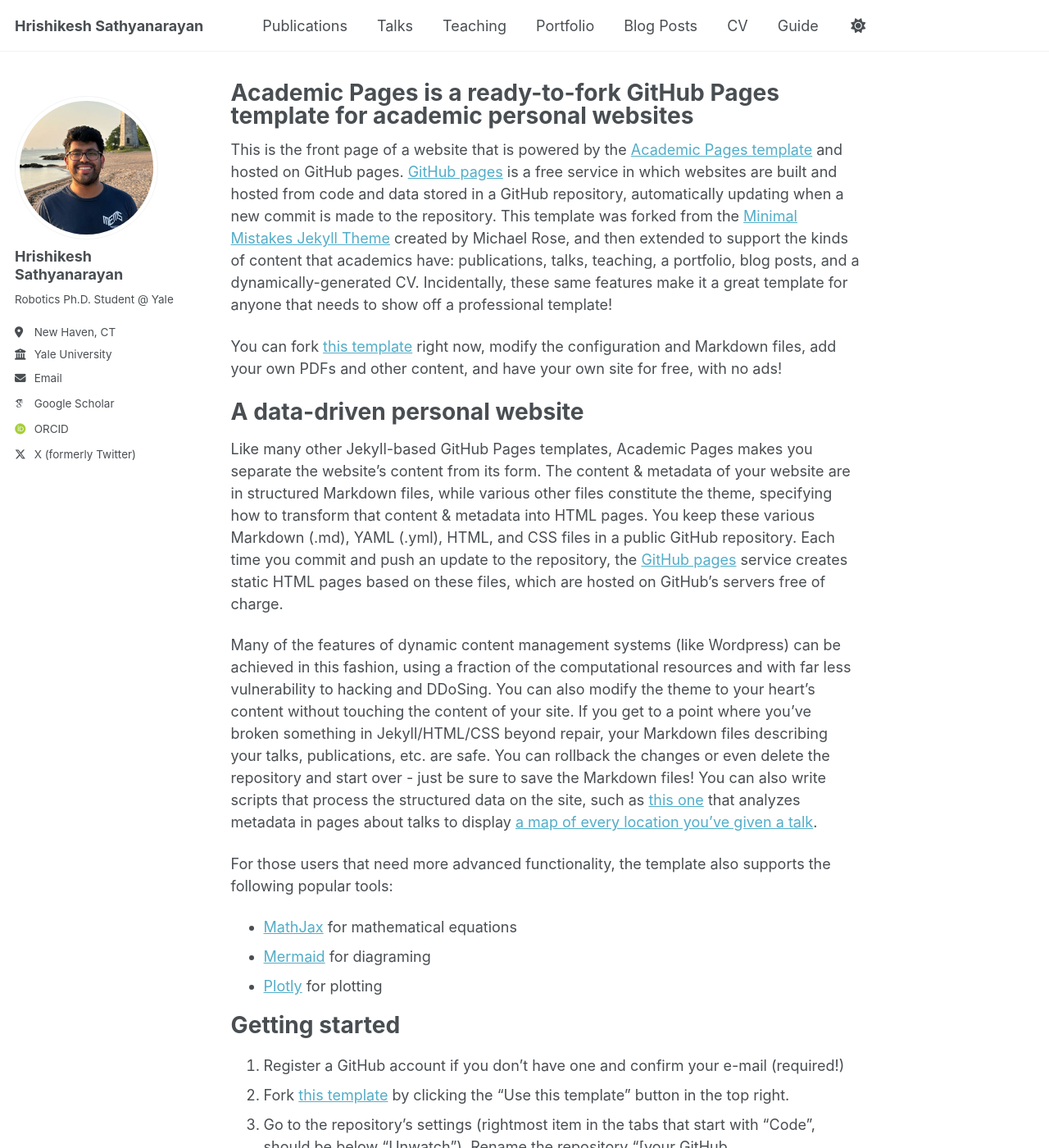
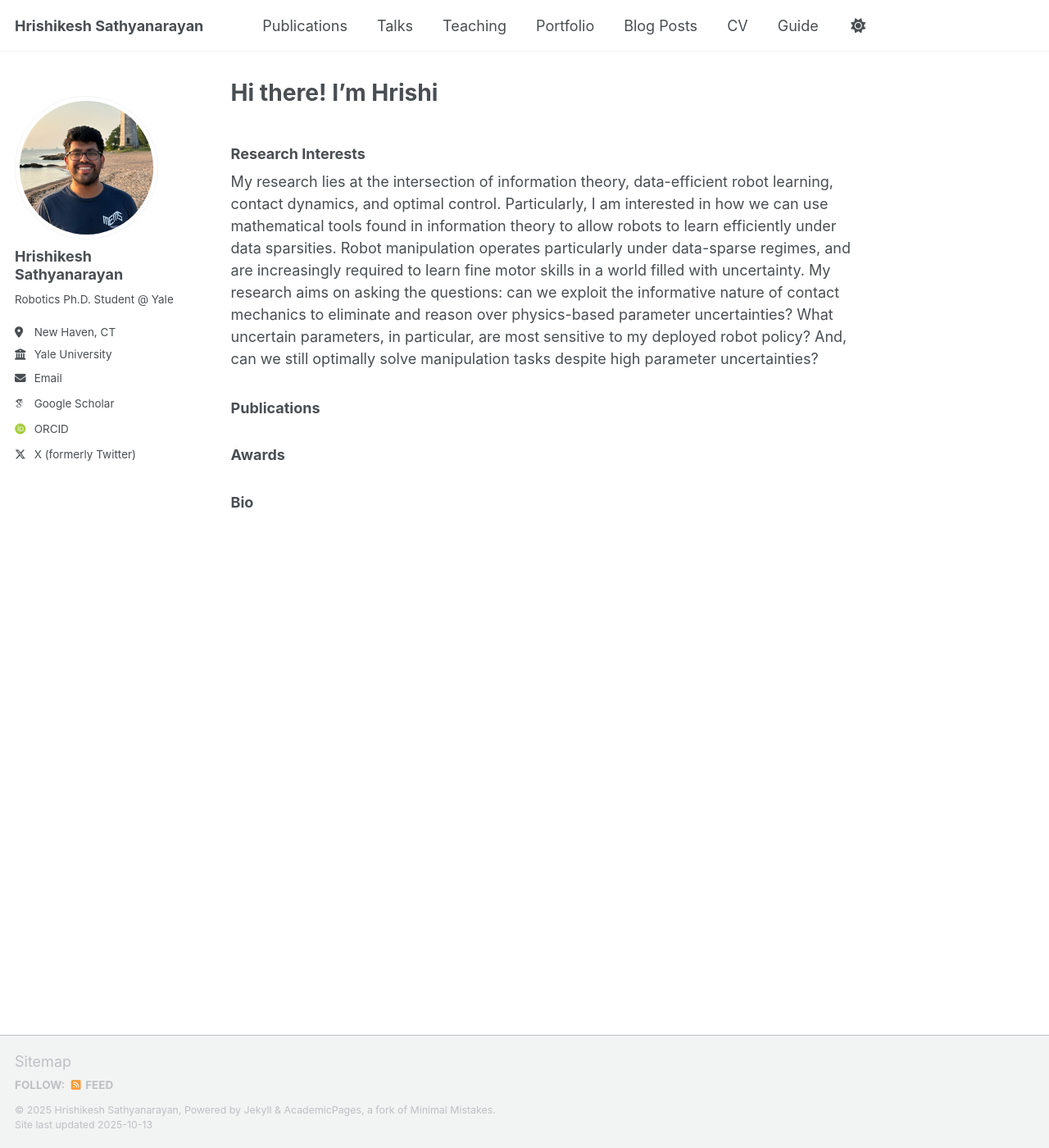
Before and after one commit to HrishiSathya/hrishi-sathya.github.io, a Jekyll site: the page built from _pages/about.md, in a window 1280 px wide and 1400 px high. Shown: the whole window at 82% size. Built offline with Jekyll 4.4.1, drawn with Linux system fonts in a browser that asks for light colours; some web fonts are replaced; a script that is not in the unit is left out; some of the changed text lies outside the part shown.

Commit message:
Update about.md

```diff
--- a/_pages/about.md
+++ b/_pages/about.md
@@ -1,12 +1,51 @@
 ---
 permalink: /
-title: "Academic Pages is a ready-to-fork GitHub Pages template for academic personal websites"
+title: "Hi there! I'm Hrishi"
 author_profile: true
 redirect_from:
   - /about/
   - /about.html
 ---
 
+### Research Interests
+
+My research lies at the intersection of information theory, data-efficient robot learning, contact dynamics, and optimal control.
+Particularly, I am interested in how we can use mathematical tools found in information theory to allow robots to learn efficiently under data sparsities.
+Robot manipulation operates particularly under data-sparse regimes, and are increasingly required to learn fine motor skills in a world filled with uncertainty.
+My research aims on asking the questions: can we exploit the informative nature of contact mechanics to eliminate and reason over physics-based parameter uncertainties?
+What uncertain parameters, in particular, are most sensitive to my deployed robot policy?
+And, can we still optimally solve manipulation tasks despite high parameter uncertainties?
+
+### Publications
+
+<div style="font-size:0.9em;">
+{% for post in site.publications reversed %}
+  {% unless post.selected == true%}
+    {% continue %}
+  {% endunless %}
+  <a href="{{post.paperurl}}">{{post.title}}</a> <p style="margin:-2px;">{{post.authors}}. <i>{{post.venue}}</i>,
+      <span style="color:#C41230"><b>{{post.award}}</b></span>
+    {{post.year}}.<br/></p ><p style="margin:10px;"></p>
+{% endfor %}
+</div>
+
+### Awards
+
+<div style="font-size:0.9em;">
+{% for post in site.awards reversed %}
+  {% unless post.selected == true%}
+    {% continue %}
+  {% endunless %}
+  <b>{{post.title}}</b>.
+  <a href="{{post.paperurl}}">{{post.papername}}</a> <i>{{post.venue}}</i>,
+    {{post.year}}.<br/><p style="margin:10px;"></p>
+{% endfor %}
+</div>
+
+### Bio
+
+
+<!--
 This is the front page of a website that is powered by the [Academic Pages template](https://github.com/academicpages/academicpages.github.io) and hosted on GitHub pages. [GitHub pages](https://pages.github.com) is a free service in which websites are built and hosted from code and data stored in a GitHub repository, automatically updating when a new commit is made to the repository. This template was forked from the [Minimal Mistakes Jekyll Theme](https://mmistakes.github.io/minimal-mistakes/) created by Michael Rose, and then extended to support the kinds of content that academics have: publications, talks, teaching, a portfolio, blog posts, and a dynamically-generated CV. Incidentally, these same features make it a great template for anyone that needs to show off a professional template!
 
  You can fork [this template](https://github.com/academicpages/academicpages.github.io) right now, modify the configuration and Markdown files, add your own PDFs and other content, and have your own site for free, with no ads!
@@ -53,4 +92,4 @@ Example: editing a Markdown file for a talk
 
 For more info
 ------
-More info about configuring Academic Pages can be found in [the guide](https://academicpages.github.io/markdown/), the [growing wiki](https://github.com/academicpages/academicpages.github.io/wiki), and you can always [ask a question on GitHub](https://github.com/academicpages/academicpages.github.io/discussions). The [guides for the Minimal Mistakes theme](https://mmistakes.github.io/minimal-mistakes/docs/configuration/) (which this theme was forked from) might also be helpful.
+More info about configuring Academic Pages can be found in [the guide](https://academicpages.github.io/markdown/), the [growing wiki](https://github.com/academicpages/academicpages.github.io/wiki), and you can always [ask a question on GitHub](https://github.com/academicpages/academicpages.github.io/discussions). The [guides for the Minimal Mistakes theme](https://mmistakes.github.io/minimal-mistakes/docs/configuration/) (which this theme was forked from) might also be helpful. -->
```
